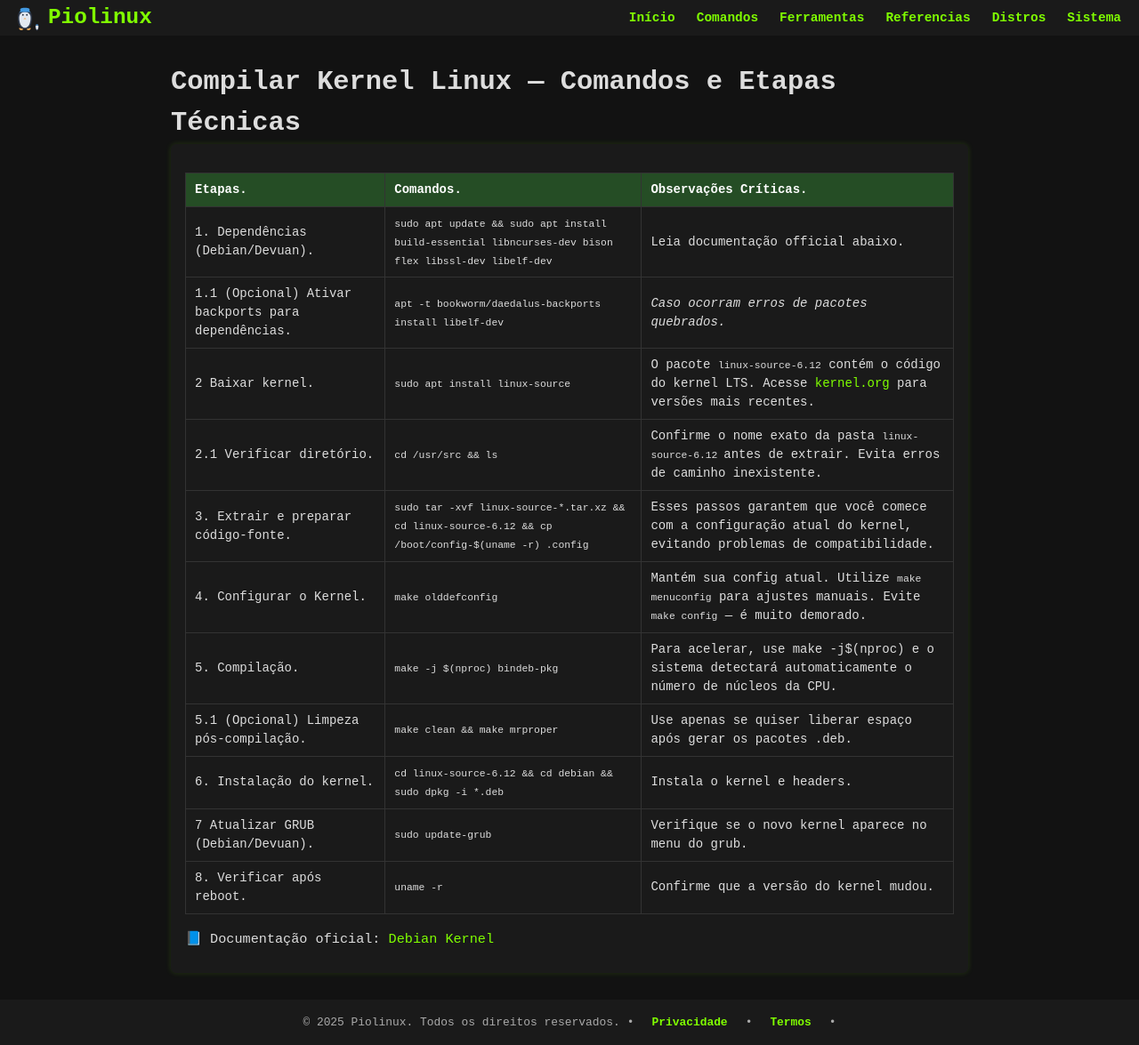
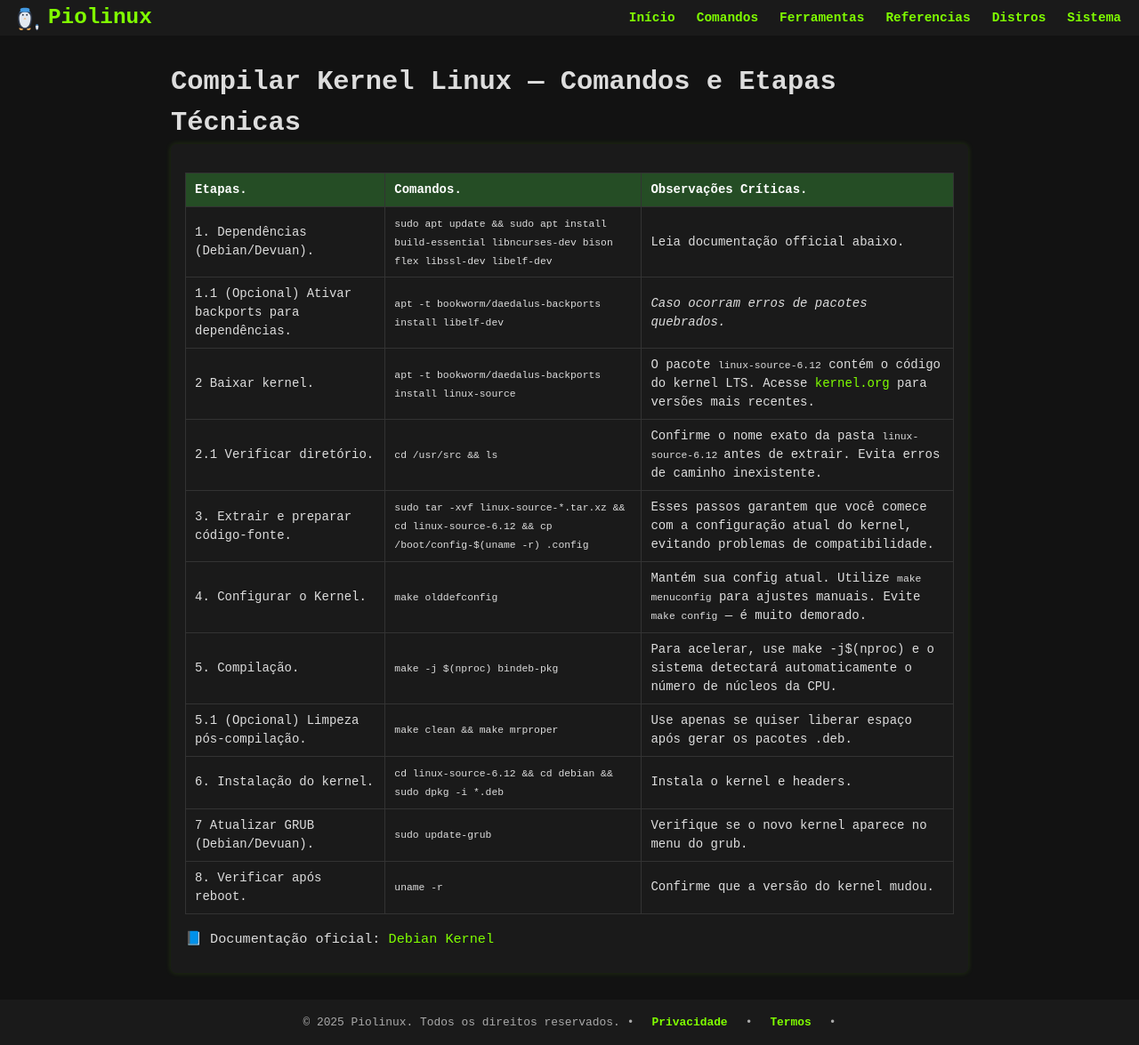
Before and after one commit to Piolinux/piolinux-site, a Jekyll site: the page built from _pages/_kernel/tabela-evergreen-como-compilar-o-kernel-linux.md, in a window 1280 px wide. Shown: the whole page at 89% size. Built offline with Jekyll 4.4.1, drawn with Linux system fonts in a browser that asks for light colours.

Commit message:
Update tabela-evergreen-como-compilar-o-kernel-linux.md

```diff
--- a/_pages/_kernel/tabela-evergreen-como-compilar-o-kernel-linux.md
+++ b/_pages/_kernel/tabela-evergreen-como-compilar-o-kernel-linux.md
@@ -36,7 +36,7 @@ tags: [kernel, linux, compilacao, make, grub, apt, evergreen]
     </tr>
     <tr>
       <td data-label="Etapa">2 Baixar kernel.</td>
-      <td data-label="Comando"><code>sudo apt install linux-source</code></td>
+      <td data-label="Comando"><code>apt -t bookworm/daedalus-backports install linux-source</code></td>
       <td data-label="Observação Crítica">O pacote <code>linux-source-6.12</code> contém o código do kernel LTS. Acesse <a href="https://kernel.org" target="_blank">kernel.org</a> para versões mais recentes.</td>
     </tr>
     <tr>
```
